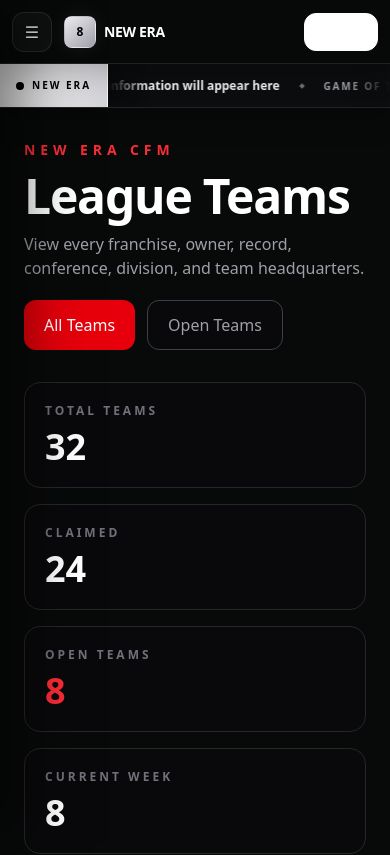
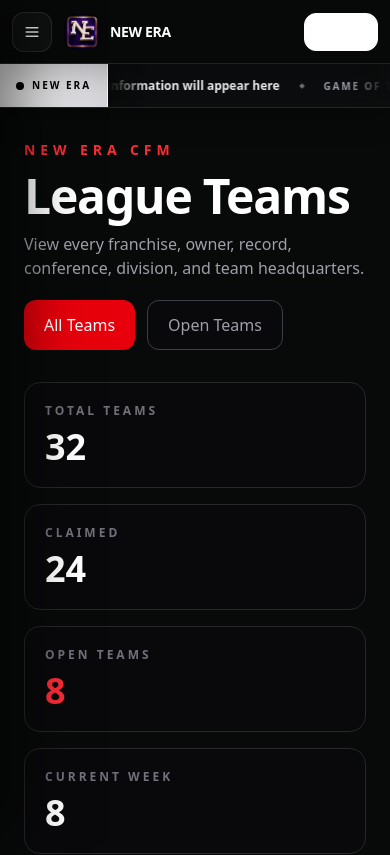
Before and after one commit to ricooooooooooo/new-era-cfm, a Next.js app: page /teams in a window 390 px wide. Shown: the top 855 px of the page. Built offline with nearby package versions, Linux system fonts and the light colour scheme.

Commit message:
Replace navbar 8 with New Era logo

```diff
--- a/app/components/Navbar.tsx
+++ b/app/components/Navbar.tsx
@@ -1,5 +1,6 @@
 "use client";
 
+import Image from "next/image";
 import Link from "next/link";
 import { usePathname } from "next/navigation";
 import { useEffect, useRef, useState } from "react";
@@ -32,25 +33,37 @@ export default function Navbar({ onMenuClick }: NavbarProps) {
   const [dropdownOpen, setDropdownOpen] = useState(false);
 
   useEffect(() => {
+    let active = true;
+
     async function loadDiscordUser() {
       try {
         const response = await fetch("/api/discord/me", {
           cache: "no-store",
         });
 
+        if (!response.ok) {
+          return;
+        }
+
         const data = await response.json();
 
-        if (data.connected && data.user) {
+        if (active && data.connected && data.user) {
           setUser(data.user);
         }
       } catch (error) {
         console.error("Failed to load Discord user:", error);
       } finally {
-        setLoading(false);
+        if (active) {
+          setLoading(false);
+        }
       }
     }
 
     loadDiscordUser();
+
+    return () => {
+      active = false;
+    };
   }, []);
 
   useEffect(() => {
@@ -70,6 +83,10 @@ export default function Navbar({ onMenuClick }: NavbarProps) {
     };
   }, []);
 
+  useEffect(() => {
+    setDropdownOpen(false);
+  }, [pathname]);
+
   const avatarUrl =
     user?.avatar && user.id
       ? `https://cdn.discordapp.com/avatars/${user.id}/${user.avatar}.png?size=128`
@@ -82,17 +99,36 @@ export default function Navbar({ onMenuClick }: NavbarProps) {
           type="button"
           onClick={onMenuClick}
           aria-label="Open menu"
-          className="flex h-10 w-10 shrink-0 items-center justify-center rounded-xl border border-white/10 bg-white/[0.035] text-lg text-zinc-200 transition hover:border-white/20 hover:bg-white/[0.07] hover:text-white lg:hidden"
+          className="flex h-10 w-10 shrink-0 touch-manipulation items-center justify-center rounded-xl border border-white/10 bg-white/[0.035] text-zinc-200 transition active:scale-95 active:bg-white/[0.08] lg:hidden"
         >
-          ☰
+          <svg
+            aria-hidden="true"
+            viewBox="0 0 24 24"
+            fill="none"
+            className="h-5 w-5"
+          >
+            <path
+              d="M5 7h14M5 12h14M5 17h14"
+              stroke="currentColor"
+              strokeWidth="1.8"
+              strokeLinecap="round"
+            />
+          </svg>
         </button>
 
         <Link
           href="/"
-          className="group flex shrink-0 items-center gap-2"
+          className="group flex min-w-0 shrink items-center gap-2.5"
         >
-          <div className="flex h-8 w-8 items-center justify-center rounded-lg border border-white/15 bg-gradient-to-br from-zinc-100 to-zinc-400 text-xs font-black text-black shadow-[0_0_22px_rgba(255,255,255,0.08)]">
-            8
+          <div className="relative h-9 w-9 shrink-0 overflow-hidden rounded-xl transition duration-300 group-hover:scale-105 group-hover:drop-shadow-[0_0_14px_rgba(168,85,247,0.4)]">
+            <Image
+              src="/ne-icon.png"
+              alt="New Era logo"
+              fill
+              priority
+              sizes="36px"
+              className="object-contain"
+            />
           </div>
 
           <div className="min-w-0 leading-none">
@@ -137,7 +173,7 @@ export default function Navbar({ onMenuClick }: NavbarProps) {
                 {link.label}
 
                 {isActive && (
-                  <span className="absolute inset-x-3 -bottom-[9px] h-px bg-gradient-to-r from-transparent via-zinc-200 to-transparent" />
+                  <span className="absolute inset-x-3 -bottom-[9px] h-px bg-gradient-to-r from-transparent via-purple-300 to-transparent" />
                 )}
               </Link>
             );
@@ -164,7 +200,7 @@ export default function Navbar({ onMenuClick }: NavbarProps) {
           <input
             type="text"
             placeholder="Search league..."
-            className="w-52 rounded-xl border border-white/10 bg-white/[0.035] py-2 pl-10 pr-4 text-sm text-white outline-none transition placeholder:text-zinc-600 focus:border-zinc-500 focus:bg-white/[0.055]"
+            className="w-52 rounded-xl border border-white/10 bg-white/[0.035] py-2 pl-10 pr-4 text-sm text-white outline-none transition placeholder:text-zinc-600 focus:border-purple-400/40 focus:bg-white/[0.055]"
           />
         </div>
 
@@ -175,7 +211,8 @@ export default function Navbar({ onMenuClick }: NavbarProps) {
             <button
               type="button"
               onClick={() => setDropdownOpen((current) => !current)}
-              className={`flex items-center gap-2 rounded-xl border px-2 py-2 transition sm:px-3 ${
+              aria-expanded={dropdownOpen}
+              className={`flex touch-manipulation items-center gap-2 rounded-xl border px-2 py-2 transition active:scale-[0.98] sm:px-3 ${
                 dropdownOpen
                   ? "border-white/25 bg-white/[0.08]"
                   : "border-white/10 bg-white/[0.035] hover:border-white/20 hover:bg-white/[0.065]"
@@ -269,13 +306,8 @@ export default function Navbar({ onMenuClick }: NavbarProps) {
             href="/api/discord/login"
             className="rounded-xl border border-white bg-white px-3 py-2 text-sm font-black text-black transition hover:bg-zinc-200 sm:px-4"
           >
-            <span className="hidden sm:inline">
-              Sign in with Discord
-            </span>
-
-            <span className="sm:hidden">
-              Sign In
-            </span>
+            <span className="hidden sm:inline">Sign in with Discord</span>
+            <span className="sm:hidden">Sign In</span>
           </a>
         )}
       </div>
```
